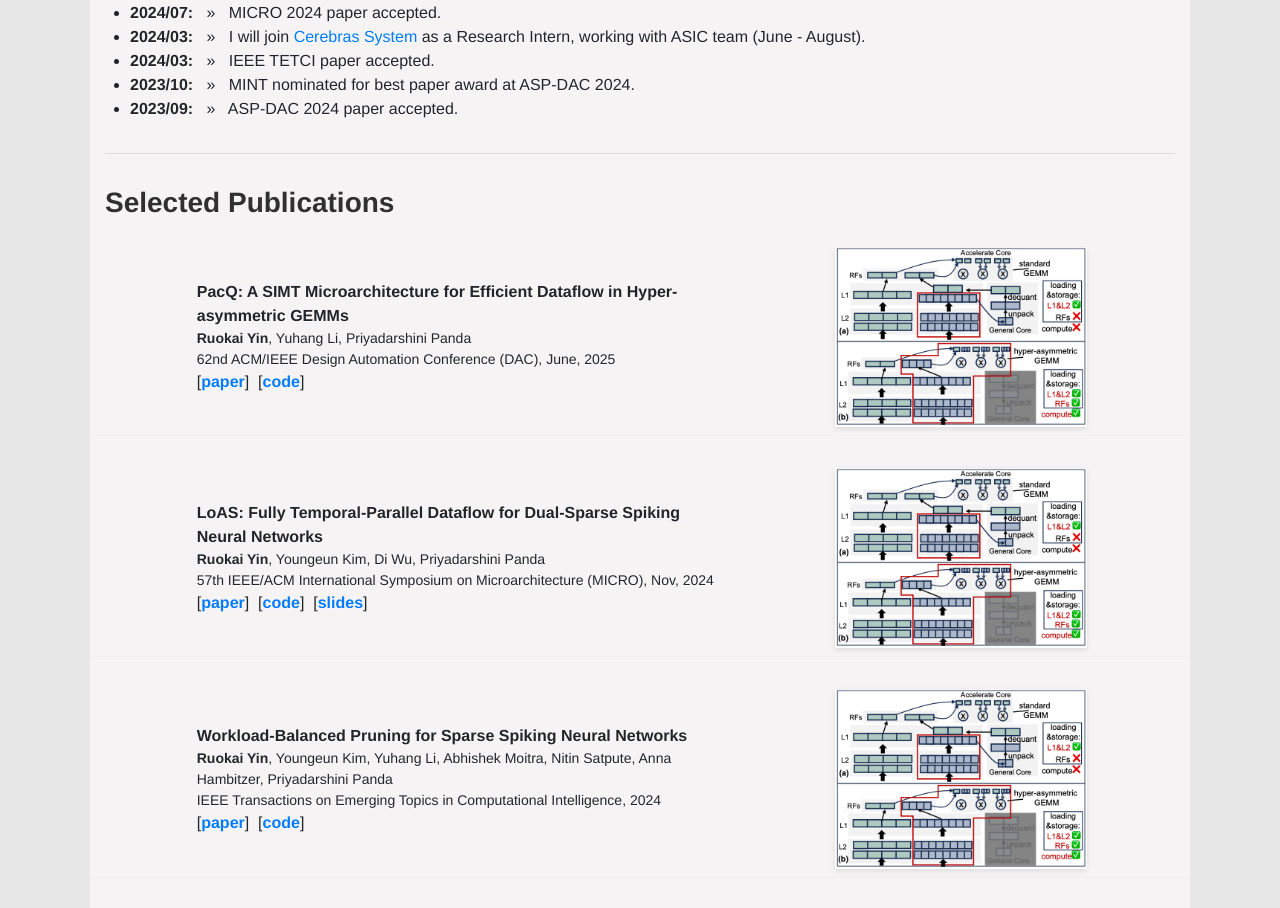
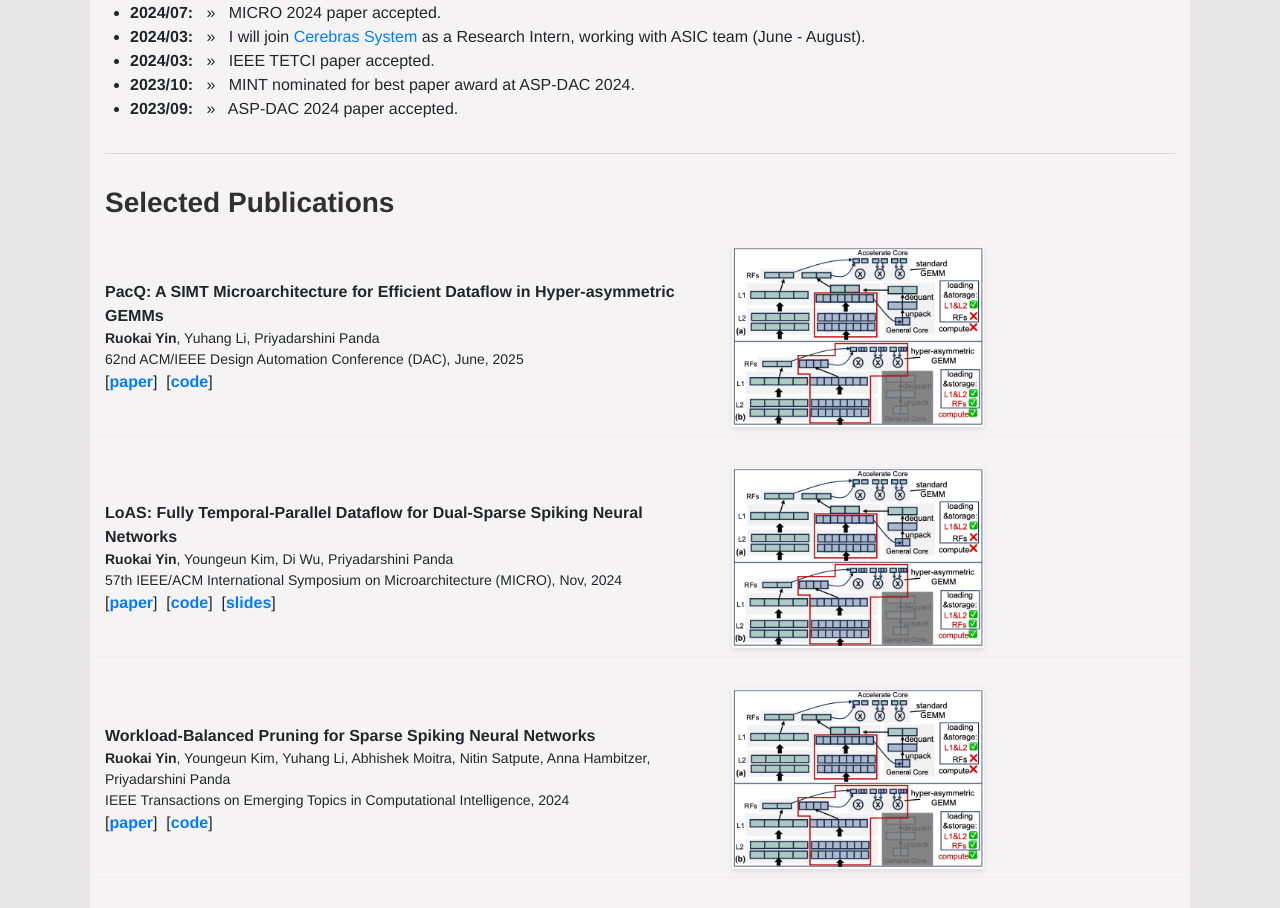
Before and after one commit to RuokaiYin/RuokaiYin.github.io, a Jekyll site: the page built from index.html, in a window 1280 px wide. Shown: the part 709-1617 px from the top of the page. Built offline with Jekyll 4.4.1, drawn with Linux system fonts in a browser that asks for light colours.

Commit message:
Update publications.html

```diff
--- a/_includes/publications.html
+++ b/_includes/publications.html
@@ -4,8 +4,9 @@
       <p></p>
      </div>
 </div>
+
 {% for publication in site.data.publications %}
-   <div class="row publication-item mb-4 align-items-center">
+<div class="row publication-item mb-4 align-items-center justify-content-start">
     <div class="col-md-7">
     <div class="publication-content">
         <div class="papertitle">{{ publication.title }}</div>
@@ -19,18 +20,18 @@
         </div>
         {% endif %}
         <div class="paper-links">
-           [<a class="papertitle" href="{{site.baseurl}}/papers/{{publication.file}}">paper</a>]
+        [<a class="papertitle" href="{{ site.baseurl }}/papers/{{publication.file}}">paper</a>]
         {% if publication.code %}
-           &nbsp;[<a class="papertitle" href="{{publication.code}}">code</a>]
+        &nbsp;[<a class="papertitle" href="{{ publication.code }}">code</a>]
         {% endif %}
         {% if publication.pre and publication.pre != "N" %}
-           &nbsp;[<a class="papertitle" href="{{site.baseurl}}/slides/{{publication.pre}}">slides</a>]
+        &nbsp;[<a class="papertitle" href="{{ site.baseurl }}/slides/{{publication.pre}}">slides</a>]
         {% endif %}
         </div>
     </div>
     </div>
-     <div class="col-md-5 d-flex align-items-center justify-content-center">
-       <img class="img-fluid paper-thumbnail" src="{{site.baseurl}}/assets/paper-thumbnails/{{publication.img}}"
+    <div class="col-md-5 d-flex align-items-center" style="padding-left: 0;">
+    <img class="img-fluid paper-thumbnail" src="{{ site.baseurl }}/assets/paper-thumbnails/{{publication.img}}"
             alt="Thumbnail for {{publication.title}}">
     </div>
 </div>
@@ -43,7 +44,7 @@
         margin-bottom: 15px;
     }
     .publication-content {
-      padding-left: 15%;
+        padding-left: 0;
     }
     .paper-thumbnail {
         box-shadow: 0 2px 5px rgba(0,0,0,0.1);
```
Lines whose indentation alone changed are shown as unchanged.
